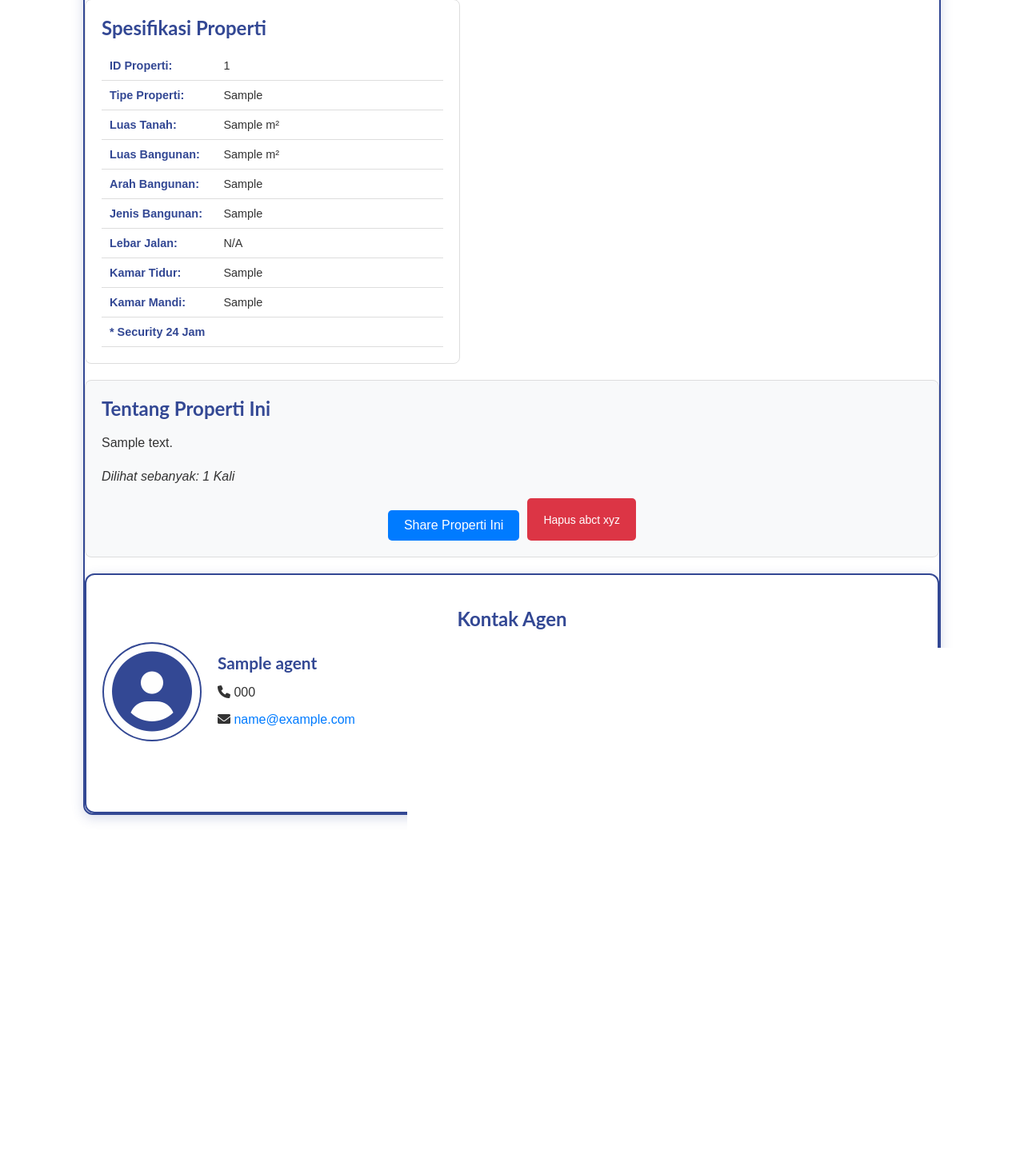
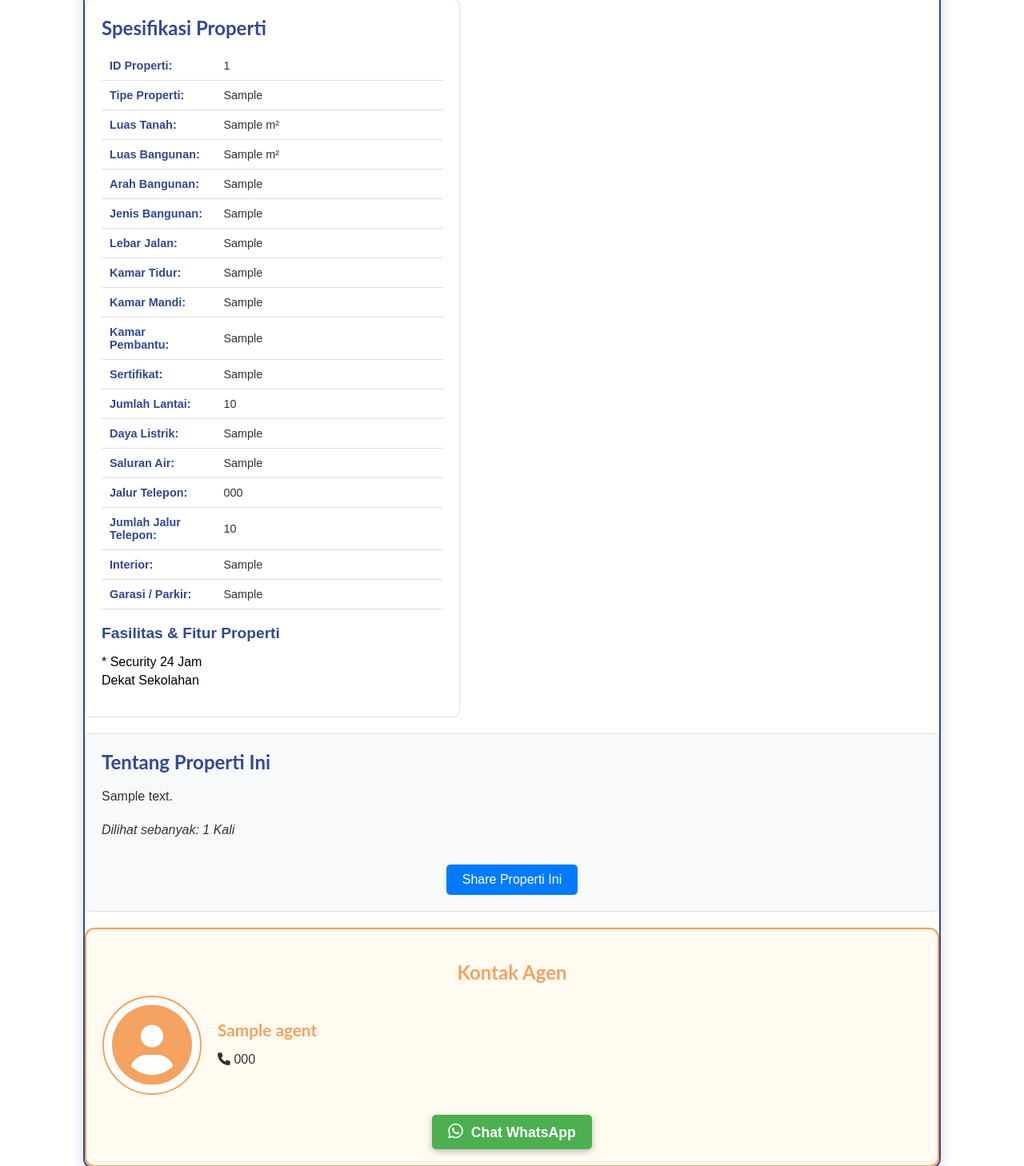
Before and after one commit to nopall-png/Latua-Group, a PHP site: page /LatuaGroup/detail_property.php?id=1 in a window 1280 px wide. Shown: the part 1731-3189 px from the top of the page at 80% size. Before the commit the page ends 2758 px from the top, so only its background shows below. Run offline with PHP 8.4, Linux system fonts and the light colour scheme; tables that the repository leaves empty or names only in its code hold one stand-in row (values such as "Sample post"); grey boxes marked "Sample" are stand-in pictures.

Commit message:
Detail propery

```diff
--- a/detail_property.php
+++ b/detail_property.php
@@ -43,55 +43,70 @@ try {
 }
 ?>
 
-<div class="full-width-container">
 <div class="property-detail-container">
     <div class="property-detail-card">
         <div class="detail-header">
-                <h1 class="property-title"><?php echo htmlspecialchars($property['title']); ?></h1>
-                <p class="property-location"><i class="fas fa-map-marker-alt"></i> <?php echo htmlspecialchars($property['district_or_area'] ?? '') . ', ' . htmlspecialchars($property['regency'] ?? ''); ?></p>
-                <p class="price">Rp <?php echo number_format($property['price'] ?? 0, 0, ',', '.'); ?></p>
+            <h1 class="property-title"><?php echo htmlspecialchars($property['title'] ?? 'Disewakan Kios Cuan di Apartemen SpringLake, Summarecon Bekasi'); ?></h1>
+            <p class="property-location"><?php echo htmlspecialchars($property['district_or_area'] ?? 'bekasi'); ?></p>
+            <p class="price">Rp <?php echo number_format($property['price'] ?? 40000000, 0, ',', '.'); ?></p>
         </div>
 
         <div class="image-gallery">
+            <?php if (!empty($images)): ?>
                 <div class="main-image-container">
                     <button class="gallery-nav-btn prev-btn">&lt;</button>
-                    <img src="Uploads/<?php echo htmlspecialchars($images[0] ?? 'default.jpg'); ?>" alt="<?php echo htmlspecialchars($property['title']); ?>" class="main-image">
+                    <img src="Uploads/<?php echo htmlspecialchars($images[0]); ?>" alt="<?php echo htmlspecialchars($property['title'] ?? 'Disewakan Kios Cuan di Apartemen SpringLake, Summarecon Bekasi'); ?>" class="main-image">
                     <button class="gallery-nav-btn next-btn">&gt;</button>
                 </div>
                 <div class="thumbnail-gallery">
-                    <?php if (!empty($images)): ?>
                     <?php foreach ($images as $key => $image_path): ?>
                         <img src="Uploads/<?php echo htmlspecialchars($image_path); ?>" alt="Thumbnail <?php echo $key + 1; ?>" class="thumbnail-item <?php echo ($key == 0) ? 'active' : ''; ?>" data-index="<?php echo $key; ?>">
                     <?php endforeach; ?>
+                </div>
             <?php else: ?>
-                        <img src="Uploads/default.jpg" alt="No Image Thumbnail" class="thumbnail-item active">
+                <div class="main-image-container">
+                    <img src="Uploads/default.jpg" alt="No Image" class="main-image">
+                </div>
             <?php endif; ?>
-                </div>
         </div>
 
         <div class="specifications">
             <h2>Spesifikasi Properti</h2>
             <table>
-                    <tr><th>ID Properti:</th><td><?php echo htmlspecialchars($property['id_properti'] ?? 'N/A'); ?></td></tr>
-                    <tr><th>Tipe Properti:</th><td><?php echo htmlspecialchars($property['tipe_properti'] ?? 'N/A'); ?></td></tr>
+                <tr><th>ID Properti:</th><td><?php echo htmlspecialchars($property['id_properti'] ?? '119475'); ?></td></tr>
+                <tr><th>Tipe Properti:</th><td><?php echo htmlspecialchars($property['tipe_properti'] ?? 'Apartemen'); ?></td></tr>
                 <tr><th>Luas Tanah:</th><td><?php echo htmlspecialchars($property['luas_tanah'] ?? 'N/A'); ?> m²</td></tr>
-                    <tr><th>Luas Bangunan:</th><td><?php echo htmlspecialchars($property['luas_bangunan'] ?? 'N/A'); ?> m²</td></tr>
+                <tr><th>Luas Bangunan:</th><td><?php echo htmlspecialchars($property['luas_bangunan'] ?? '16,87'); ?> m²</td></tr>
                 <tr><th>Arah Bangunan:</th><td><?php echo htmlspecialchars($property['arah_bangunan'] ?? 'N/A'); ?></td></tr>
                 <tr><th>Jenis Bangunan:</th><td><?php echo htmlspecialchars($property['jenis_bangunan'] ?? 'N/A'); ?></td></tr>
-                    <tr><th>Lebar Jalan:</th><td>N/A</td></tr>
-                    <tr><th>Kamar Tidur:</th><td><?php echo htmlspecialchars($property['kamar_tidur'] ?? 'N/A'); ?></td></tr>
-                    <tr><th>Kamar Mandi:</th><td><?php echo htmlspecialchars($property['kamar_mandi'] ?? 'N/A'); ?></td></tr>
-                    <tr><th>* Security 24 Jam</th><td></td></tr>
+                <tr><th>Lebar Jalan:</th><td><?php echo htmlspecialchars($property['lebar_jalan'] ?? 'N/A'); ?></td></tr>
+                <tr><th>Kamar Tidur:</th><td><?php echo htmlspecialchars($property['kamar_tidur'] ?? 'Tidak Ada'); ?></td></tr>
+                <tr><th>Kamar Mandi:</th><td><?php echo htmlspecialchars($property['kamar_mandi'] ?? 'Tidak Ada'); ?></td></tr>
+                <tr><th>Kamar Pembantu:</th><td><?php echo htmlspecialchars($property['kamar_pembantu'] ?? 'Tidak Ada'); ?></td></tr>
+                <tr><th>Sertifikat:</th><td><?php echo htmlspecialchars($property['sertifikat'] ?? 'SHM'); ?></td></tr>
+                <tr><th>Jumlah Lantai:</th><td><?php echo htmlspecialchars($property['jumlah_lantai'] ?? '1'); ?></td></tr>
+                <tr><th>Daya Listrik:</th><td><?php echo htmlspecialchars($property['daya_listrik'] ?? '1300 VA'); ?></td></tr>
+                <tr><th>Saluran Air:</th><td><?php echo htmlspecialchars($property['saluran_air'] ?? 'PDAM'); ?></td></tr>
+                <tr><th>Jalur Telepon:</th><td><?php echo htmlspecialchars($property['jalur_telepon'] ?? 'Tidak Ada'); ?></td></tr>
+                <tr><th>Jumlah Jalur Telepon:</th><td><?php echo htmlspecialchars($property['jumlah_jalur_telepon'] ?? 'N/A'); ?></td></tr>
+                <tr><th>Interior:</th><td><?php echo htmlspecialchars($property['interior'] ?? 'Kosong'); ?></td></tr>
+                <tr><th>Garasi / Parkir:</th><td><?php echo htmlspecialchars($property['garasi_parkir'] ?? 'Tidak Ada'); ?></td></tr>
             </table>
+            <div class="facilities">
+                <h3>Fasilitas & Fitur Properti</h3>
+                <ul>
+                    <li>* Security 24 Jam</li>
+                    <li>Dekat Sekolahan</li>
+                </ul>
+            </div>
         </div>
 
         <div class="about-property">
             <h2>Tentang Properti Ini</h2>
-                <p><?php echo nl2br(htmlspecialchars($property['description'] ?? 'Tidak ada deskripsi.')); ?></p>
+            <p><?php echo nl2br(htmlspecialchars($property['description'] ?? 'Disewakan Kios Cuan di Apartemen SpringLake, Summarecon Bekasi, Luas kios 16,87 m² (dimensi 2,8 x 6), Listrik 1.300 w, Air PAM, #dvd, Harga 40 juta/tahun, Hub: David AOSB')); ?></p>
             <p class="view-count">Dilihat sebanyak: <?php echo htmlspecialchars($property['view_count'] ?? '0'); ?> Kali</p>
             <div class="property-actions">
                 <button class="view-button share-btn">Share Properti Ini</button>
-                    <button class="view-button delete-btn">Hapus abct xyz</button>
             </div>
         </div>
 
@@ -107,19 +122,15 @@ try {
                         <?php endif; ?>
                     </div>
                     <div class="agent-details-text">
-                            <h3 class="agent-name-detail"><?php echo htmlspecialchars($agent['name']); ?></h3>
-                            <p><i class="fas fa-phone"></i> <?php echo htmlspecialchars($agent['phone_number']); ?></p>
-                            <?php if (!empty($agent['email'])): ?>
-                                <p><i class="fas fa-envelope"></i> <a href="mailto:<?php echo htmlspecialchars($agent['email']); ?>"><?php echo htmlspecialchars($agent['email']); ?></a></p>
-                            <?php endif; ?>
+                        <h3 class="agent-name-detail"><?php echo htmlspecialchars($agent['name'] ?? 'David AOSB'); ?></h3>
+                        <p><i class="fas fa-phone"></i> <?php echo htmlspecialchars($agent['phone_number'] ?? '081285724152'); ?></p>
                     </div>
                 </div>
-                    <a href="https://wa.me/<?php echo htmlspecialchars(preg_replace('/[^0-9]/', '', $agent['phone_number'])); ?>" target="_blank" class="view-button btn-whatsapp-detail">
+                <a href="https://wa.me/<?php echo htmlspecialchars(preg_replace('/[^0-9]/', '', $agent['phone_number'] ?? '081285724152')); ?>" target="_blank" class="view-button btn-whatsapp-detail">
                     <i class="fab fa-whatsapp"></i> Chat WhatsApp
                 </a>
             </div>
         <?php endif; ?>
-        </div>
     </div>
 </div>
 
@@ -167,12 +178,7 @@ document.addEventListener('DOMContentLoaded', function() {
 });
 </script>
 
-<?php include 'includes/footer.php'; ?>
-
 <style>
-    /* ... (Kode CSS sebelumnya tetap ada) ... */
-
-/* Detail Property Styles */
 .property-detail-container {
     max-width: 1200px;
     margin: 20px auto;
@@ -318,6 +324,25 @@ document.addEventListener('DOMContentLoaded', function() {
     color: #333;
 }
 
+.facilities {
+    margin-top: 15px;
+}
+
+.facilities h3 {
+    font-size: 1.2rem;
+    color: #334894;
+    margin-bottom: 10px;
+}
+
+.facilities ul {
+    list-style-type: none;
+    padding: 0;
+}
+
+.facilities li {
+    margin-bottom: 5px;
+}
+
 .about-property {
     padding: 20px;
     background-color: #f8f9fa;
@@ -348,40 +373,36 @@ document.addEventListener('DOMContentLoaded', function() {
     justify-content: center;
 }
 
-.share-btn, .delete-btn {
+.share-btn, .buat-penawaran-btn {
     padding: 10px 20px;
     border: none;
     border-radius: 5px;
     cursor: pointer;
     font-family: 'Montserrat', sans-serif;
-}
-
-.share-btn {
     background-color: #007bff;
     color: #fff;
 }
 
-.delete-btn {
+.buat-penawaran-btn {
     background-color: #dc3545;
-    color: #fff;
 }
 
-.share-btn:hover, .delete-btn:hover {
+.share-btn:hover, .buat-penawaran-btn:hover {
     opacity: 0.9;
 }
 
 .agent-contact-detail-card {
     padding: 20px;
-    background: #FFFFFF;
-    border: 2px solid #334894;
+    background: #fffbf0;
+    border: 2px solid #f4a261;
     border-radius: 12px;
-    box-shadow: 0 4px 15px rgba(51, 72, 148, 0.2);
+    box-shadow: 0 4px 15px rgba(244, 162, 97, 0.2);
     margin-top: 20px;
 }
 
 .agent-contact-detail-card h2 {
     font-size: 1.5rem;
-    color: #334894;
+    color: #f4a261;
     margin-bottom: 15px;
     text-align: center;
     font-family: 'Lato', sans-serif;
@@ -399,7 +420,7 @@ document.addEventListener('DOMContentLoaded', function() {
     height: 120px;
     border-radius: 50%;
     overflow: hidden;
-    border: 2px solid #334894;
+    border: 2px solid #f4a261;
 }
 
 .agent-photo-container-detail img {
@@ -410,7 +431,7 @@ document.addEventListener('DOMContentLoaded', function() {
 
 .no-photo-icon-detail {
     font-size: 100px;
-    color: #334894;
+    color: #f4a261;
     display: flex;
     align-items: center;
     justify-content: center;
@@ -424,7 +445,7 @@ document.addEventListener('DOMContentLoaded', function() {
 
 .agent-name-detail {
     font-size: 1.3rem;
-    color: #334894;
+    color: #f4a261;
     margin-bottom: 10px;
     font-family: 'Lato', sans-serif;
 }
@@ -462,7 +483,6 @@ document.addEventListener('DOMContentLoaded', function() {
     margin-right: 5px;
 }
 
-/* Responsivitas yang Ditingkatkan */
 @media (max-width: 768px) {
     .main-image-container {
         height: 250px;
@@ -505,7 +525,7 @@ document.addEventListener('DOMContentLoaded', function() {
         flex-direction: column;
     }
 
-    .share-btn, .delete-btn {
+    .share-btn, .buat-penawaran-btn {
         width: 100%;
         margin-bottom: 10px;
     }
@@ -533,3 +553,5 @@ document.addEventListener('DOMContentLoaded', function() {
     }
 }
 </style>
+
+<?php include 'includes/footer.php'; ?>
--- a/includes/header.php
+++ b/includes/header.php
@@ -120,7 +120,7 @@ session_start();
     <div class="header">
         <div class="logo">
             <a href="/LatuaGroup/index.php">
-                <img src="/Latua-Group/latuea-logo.jpg" alt="Asia One Property Logo">
+                <img src="/LatuaGroup/latuea-logo.jpg" alt="Latuea Gorup Logo">
             </a>
         </div>
         <div class="contact-info">
@@ -132,10 +132,10 @@ session_start();
             <a href="#"><i class="fab fa-youtube"></i></a>
         </div>
         <div class="nav-buttons">
-            <a href="/Latua-Group/index.php" class="nav-button">Home</a>
-            <a href="/Latua-Group/about.php" class="nav-button">Tentang Kami</a>
-            <a href="/Latua-Group/office.php" class="nav-button">Kantor Kami</a>
-            <a href="/Latua-Group/contact.php" class="nav-button">Hubungi Kami</a>
+            <a href="/LatuaGroup/index.php" class="nav-button">Home</a>
+            <a href="/Latu-Group/about.php" class="nav-button">Tentang Kami</a>
+            <a href="/LatuaGroup/office.php" class="nav-button">Kantor Kami</a>
+            <a href="/LatuaGroup/contact.php" class="nav-button">Hubungi Kami</a>
         </div>
     </div>
     <div class="container">
--- a/office.php
+++ b/office.php
@@ -153,7 +153,7 @@
 <div class="hero-image-office">
     <div class="hero-overlay"></div>
     <div class="breadcrumb-nav">
-        <a href="/Latua-Group/index.php">Latua Land</a> / Kantor Kami
+        <a href="/LatuaGroup/index.php">Latua Land</a> / Kantor Kami
     </div>
     <div class="hero-content">
         <h1 class="hero-title">Kantor Kami</h1>
@@ -162,7 +162,7 @@
 
 <div class="office-content">
     <div class="office-card">
-        <img src="/Latua-Group/uploads/latua-icon.jpg" alt="Asia One Property Logo">
+        <img src="/LatuaGroup/uploads/latua-icon.jpg" alt="Asia One Property Logo">
         <h2>Burgundy Commercial</h2>
         <p>Ruko Blok RAL 029 The Orchard<br>Summarecon Bekasi,<br>Kec. Bekasi Utara, Kota Bekasi,<br>Jawa Barat 17143</p>
         <p>Email: <a href="mailto:bekasi.asiaone@gmail.com" class="contact-link">bekasi.asiaone@gmail.com</a></p>
```
Also changed, not shown: uploads/img_6895eee0162937.52254767.jpg (added), uploads/img_6895eee204fdb9.99989978.jpg (added). Lines whose indentation alone changed are shown as unchanged.
